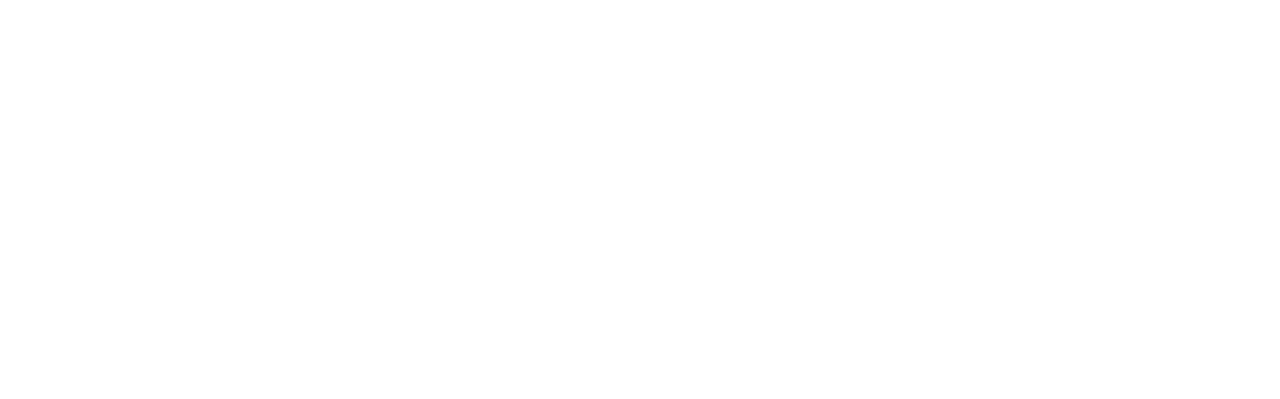
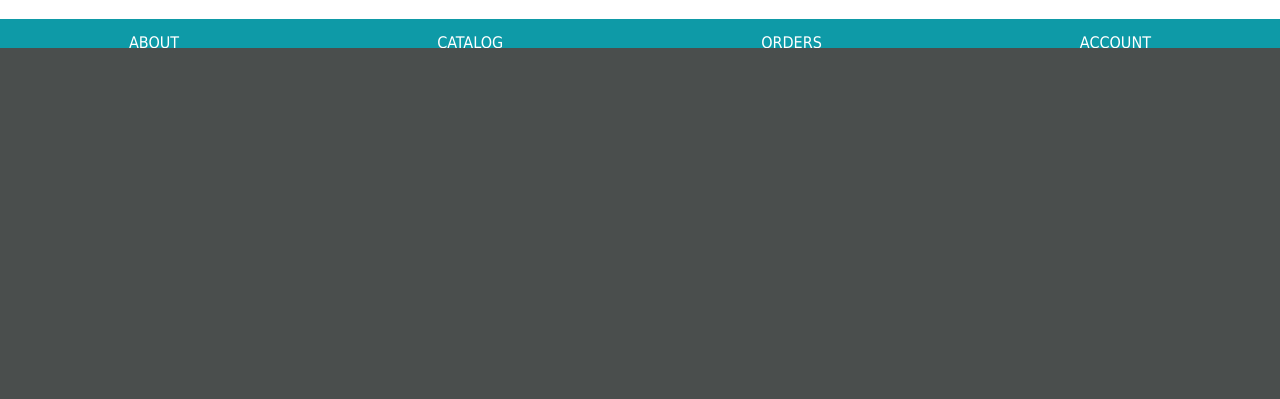
Before and after one commit to tyler-ray90/Dom-Menu-Lab, a plain HTML site: page index.html in a window 1280 px wide. Shown: the top 399 px of the page. Drawn offline with Linux system fonts and the light colour scheme.

Commit message:
updated file

```diff
--- a/js/script.js
+++ b/js/script.js
@@ -0,0 +1,35 @@
+var menuLinks = [
+    {text: 'about', href: '/about'},
+    {text: 'catalog', href: '/catalog'},
+    {text: 'orders', href: '/orders'},
+    {text: 'account', href: '/account'},
+  ];
+
+
+// Task 1.0
+let mainEl = document.getElementsByTagName('main')[0];
+// Task 1.1
+mainEl.style.backgroundColor = '#4a4e4d';
+// Task 1.2
+mainEl.innerHTML = '<h1>SEI Rocks!</h1>';
+// Task 1.3
+mainEl.className = 'flex-ctr';
+
+// Task 2.0
+let topMenuEl = document.querySelector('nav');
+console.log(topMenuEl);
+// Task 2.1
+topMenuEl.style.height = '100%';
+// Task 2.2
+topMenuEl.style.backgroundColor = '#0e9aa7';
+// Task 2.3
+topMenuEl.className = 'flex-around';
+
+// Task 3.0
+// Had alot of help from after hours with this task. Still not full understanding it.
+menuLinks.forEach(function(link){
+    var para = document.createElement('a');
+    para.innerHTML = link.text
+    para.setAttribute('href', link.href)
+    topMenuEl.appendChild(para)
+});
```
Also changed, not shown: index.html (+1 -0 lines), css/style.css (line endings or trailing spaces), 1 other file.
